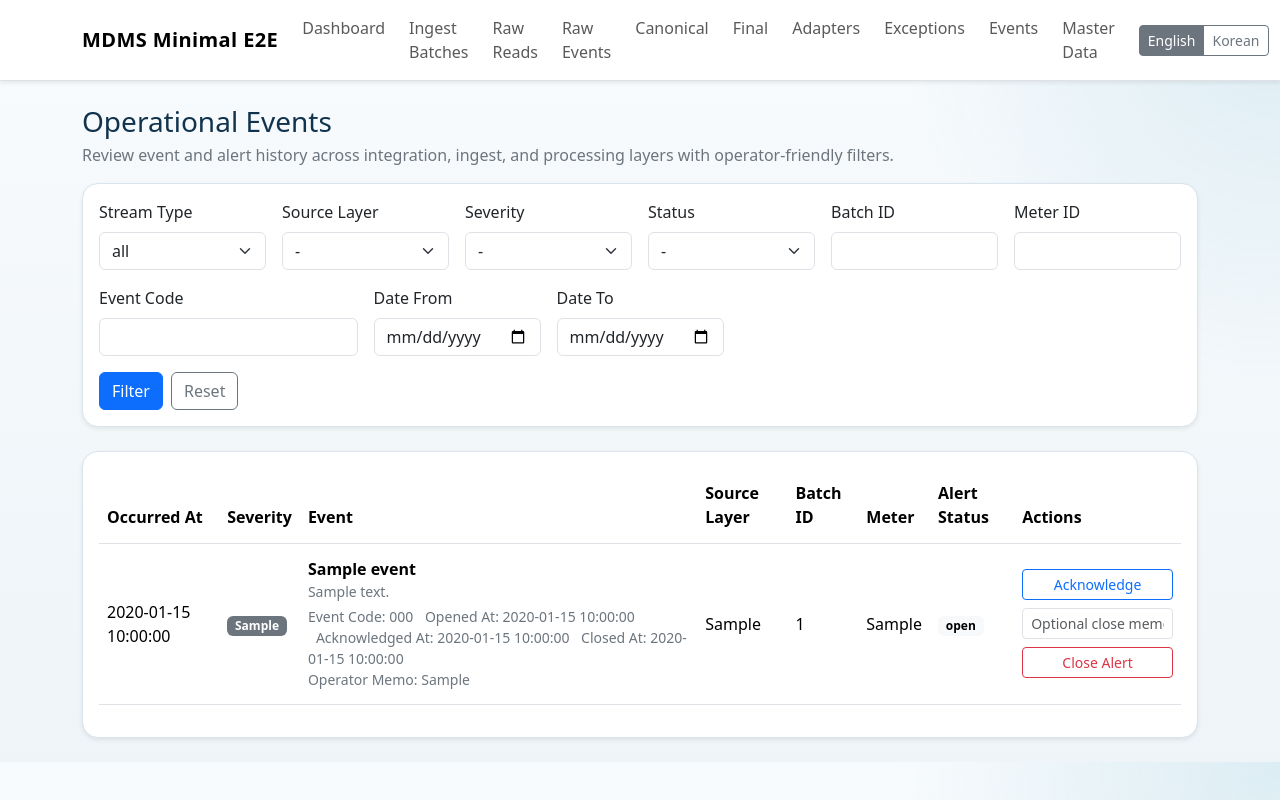
After one commit to gomsoon/2604_sim_mdms_auto, a Flask app: page /operational-events in a window 1280 px wide. The commit adds this page. Run offline with Flask 3, Linux system fonts and the light colour scheme; tables that the repository leaves empty hold one stand-in row (values such as "Sample post").

Commit message:
Add operational event history views

```diff
--- a/app/blueprints/web.py
+++ b/app/blueprints/web.py
@@ -69,9 +69,11 @@ from app.services.visibility import (
     build_canonical_filters,
     build_final_filters,
     build_ingest_batch_filters,
+    build_operational_event_filters,
     list_canonical_measurements,
     list_final_measurements,
     list_ingest_batches,
+    list_operational_events,
 )
 
 
@@ -290,6 +292,19 @@ def final_measurements():
 
     rows = list_final_measurements(session, filters)
     return render_template("final_measurements.html", rows=rows, filters=filters)
+
+
+@bp.get("/operational-events")
+def operational_events():
+    session = get_session()
+    try:
+        filters = build_operational_event_filters(request.args)
+    except VisibilityFilterError as exc:
+        flash(translate_visibility_error(exc.error_code, exc.fallback_message), "danger")
+        filters = build_operational_event_filters({})
+
+    rows = list_operational_events(session, filters)
+    return render_template("operational_events.html", rows=rows, filters=filters)
 
 
 def _adapter_redirect(adapter_instance_id: int) -> str:
--- a/app/templates/base.html
+++ b/app/templates/base.html
@@ -29,6 +29,7 @@
             <li class="nav-item"><a class="nav-link" href="{{ url_for('web.final_measurements') }}">{{ t("nav.final_measurements") }}</a></li>
             <li class="nav-item"><a class="nav-link" href="{{ url_for('web.adapters') }}">{{ t("nav.adapters") }}</a></li>
             <li class="nav-item"><a class="nav-link" href="{{ url_for('web.exceptions') }}">{{ t("nav.exceptions") }}</a></li>
+            <li class="nav-item"><a class="nav-link" href="{{ url_for('web.operational_events') }}">{{ t("nav.operational_events") }}</a></li>
             <li class="nav-item"><a class="nav-link" href="{{ url_for('web.master_data') }}">{{ t("nav.master_data") }}</a></li>
             <li class="nav-item d-flex align-items-center ms-lg-2">
               <div class="btn-group btn-group-sm" role="group" aria-label="{{ t('nav.language') }}">
--- /dev/null
+++ b/app/templates/operational_events.html
@@ -0,0 +1,165 @@
+{% extends "base.html" %}
+
+{% block content %}
+<div class="d-flex justify-content-between align-items-center mb-3">
+  <div>
+    <h1 class="h3 mb-1">{{ t("page.operational_events.title") }}</h1>
+    <p class="text-secondary mb-0">{{ t("page.operational_events.description") }}</p>
+  </div>
+</div>
+
+<div class="card shadow-sm mb-4">
+  <div class="card-body">
+    <form class="row g-3" method="get">
+      <input type="hidden" name="lang" value="{{ current_locale }}">
+      <div class="col-md-2">
+        <label class="form-label">{{ t("filter.stream_type") }}</label>
+        <select class="form-select" name="stream_type">
+          <option value="">{{ t("stream_type.all") }}</option>
+          {% for value in ["event", "alert"] %}
+          <option value="{{ value }}" {% if filters.stream_type == value %}selected{% endif %}>{{ t("stream_type." ~ value) }}</option>
+          {% endfor %}
+        </select>
+      </div>
+      <div class="col-md-2">
+        <label class="form-label">{{ t("table.source_layer") }}</label>
+        <select class="form-select" name="source_layer">
+          <option value="">{{ t("common.none") }}</option>
+          {% for value in ["integration", "ingest", "processing", "system", "operator_action"] %}
+          <option value="{{ value }}" {% if filters.source_layer == value %}selected{% endif %}>{{ t_or("operational_event.source_layer." ~ value, value) }}</option>
+          {% endfor %}
+        </select>
+      </div>
+      <div class="col-md-2">
+        <label class="form-label">{{ t("filter.severity") }}</label>
+        <select class="form-select" name="severity">
+          <option value="">{{ t("common.none") }}</option>
+          {% for value in ["info", "warning", "error", "critical"] %}
+          <option value="{{ value }}" {% if filters.severity == value %}selected{% endif %}>{{ t_or("operational_event.severity." ~ value, value) }}</option>
+          {% endfor %}
+        </select>
+      </div>
+      <div class="col-md-2">
+        <label class="form-label">{{ t("filter.status") }}</label>
+        <select class="form-select" name="alert_status">
+          <option value="">{{ t("common.none") }}</option>
+          {% for value in ["open", "acknowledged", "closed"] %}
+          <option value="{{ value }}" {% if filters.alert_status == value %}selected{% endif %}>{{ t_or("common.status." ~ value, value) }}</option>
+          {% endfor %}
+        </select>
+      </div>
+      <div class="col-md-2">
+        <label class="form-label">{{ t("filter.batch_id") }}</label>
+        <input class="form-control" name="batch_id" value="{{ filters.batch_id or '' }}">
+      </div>
+      <div class="col-md-2">
+        <label class="form-label">{{ t("filter.meter_id") }}</label>
+        <input class="form-control" name="meter_id" value="{{ filters.meter_id or '' }}">
+      </div>
+      <div class="col-md-3">
+        <label class="form-label">{{ t("filter.event_code") }}</label>
+        <input class="form-control" name="event_code" value="{{ filters.event_code or '' }}">
+      </div>
+      <div class="col-md-2">
+        <label class="form-label">{{ t("filter.date_from") }}</label>
+        <input class="form-control" name="date_from" type="date" value="{{ filters.date_from.date().isoformat() if filters.date_from else '' }}">
+      </div>
+      <div class="col-md-2">
+        <label class="form-label">{{ t("filter.date_to") }}</label>
+        <input class="form-control" name="date_to" type="date" value="{{ filters.date_to.date().isoformat() if filters.date_to else '' }}">
+      </div>
+      <div class="col-12 d-flex gap-2">
+        <button class="btn btn-primary" type="submit">{{ t("button.filter") }}</button>
+        <a class="btn btn-outline-secondary" href="{{ url_for('web.operational_events', lang=current_locale) }}">{{ t("button.reset") }}</a>
+      </div>
+    </form>
+  </div>
+</div>
+
+<div class="card shadow-sm">
+  <div class="card-body">
+    <div class="table-responsive">
+      <table class="table table-hover align-middle">
+        <thead>
+          <tr>
+            <th>{{ t("table.occurred_at") }}</th>
+            <th>{{ t("table.severity") }}</th>
+            <th>{{ t("table.event") }}</th>
+            <th>{{ t("table.source_layer") }}</th>
+            <th>{{ t("table.batch_id") }}</th>
+            <th>{{ t("table.meter") }}</th>
+            <th>{{ t("table.alert_status") }}</th>
+            <th>{{ t("table.actions") }}</th>
+          </tr>
+        </thead>
+        <tbody>
+          {% for row in rows %}
+          <tr>
+            <td>{{ row.occurred_at|dt }}</td>
+            <td>
+              <span class="badge text-bg-{{ 'danger' if row.severity in ['error', 'critical'] else 'warning' if row.severity == 'warning' else 'secondary' }}">
+                {{ t_or("operational_event.severity." ~ row.severity, row.severity) }}
+              </span>
+            </td>
+            <td>
+              <div class="fw-semibold">{{ t_event_title(row) }}</div>
+              <div class="small text-secondary mb-1">{{ t_event_message(row) }}</div>
+              <div class="small text-secondary">
+                <span>{{ t("table.event_code") }}: {{ row.event_code }}</span>
+                {% if row.opened_at %}
+                <span class="ms-2">{{ t("table.opened_at") }}: {{ row.opened_at|dt }}</span>
+                {% endif %}
+                {% if row.acknowledged_at %}
+                <span class="ms-2">{{ t("table.acknowledged_at") }}: {{ row.acknowledged_at|dt }}</span>
+                {% endif %}
+                {% if row.closed_at %}
+                <span class="ms-2">{{ t("table.closed_at") }}: {{ row.closed_at|dt }}</span>
+                {% endif %}
+              </div>
+              {% if row.operator_memo %}
+              <div class="small text-secondary">{{ t("field.operator_memo") }}: {{ row.operator_memo }}</div>
+              {% endif %}
+            </td>
+            <td>{{ t_or("operational_event.source_layer." ~ row.source_layer, row.source_layer) }}</td>
+            <td>{{ row.batch_id or t("common.none") }}</td>
+            <td>{{ row.meter_identifier or t("common.none") }}</td>
+            <td>
+              {% if row.is_alert %}
+              <span class="badge text-bg-light">
+                {{ t_or("common.status." ~ row.alert_status, row.alert_status or t("common.none")) }}
+              </span>
+              {% else %}
+              <span class="text-secondary">{{ t("stream_type.event") }}</span>
+              {% endif %}
+            </td>
+            <td>
+              {% if row.is_alert and row.alert_status != "closed" %}
+              <div class="d-flex flex-column gap-2">
+                {% if row.alert_status == "open" %}
+                <form method="post" action="{{ url_for('web.acknowledge_operational_alert_view', event_id=row.id) }}">
+                  <input type="hidden" name="next" value="{{ request.full_path.rstrip('?') }}">
+                  <button type="submit" class="btn btn-sm btn-outline-primary w-100">{{ t("button.acknowledge") }}</button>
+                </form>
+                {% endif %}
+                <form method="post" action="{{ url_for('web.close_operational_alert_view', event_id=row.id) }}" class="d-flex flex-column gap-2">
+                  <input type="hidden" name="next" value="{{ request.full_path.rstrip('?') }}">
+                  <input type="text" name="operator_memo" class="form-control form-control-sm" placeholder="{{ t('dashboard.alert_memo_placeholder') }}">
+                  <button type="submit" class="btn btn-sm btn-outline-danger w-100">{{ t("button.close_alert") }}</button>
+                </form>
+              </div>
+              {% else %}
+              <span class="text-secondary">{{ t("common.none") }}</span>
+              {% endif %}
+            </td>
+          </tr>
+          {% else %}
+          <tr>
+            <td colspan="8" class="text-secondary">{{ t("page.operational_events.empty") }}</td>
+          </tr>
+          {% endfor %}
+        </tbody>
+      </table>
+    </div>
+  </div>
+</div>
+{% endblock %}
```
Also changed, not shown: app/blueprints/api.py (+48 -0 lines), app/i18n/__init__.py (+28 -0 lines), app/services/visibility.py (+79 -1 lines), tests/test_visibility_service.py (+44 -0 lines), tests/test_visibility_web.py (+59 -0 lines).
